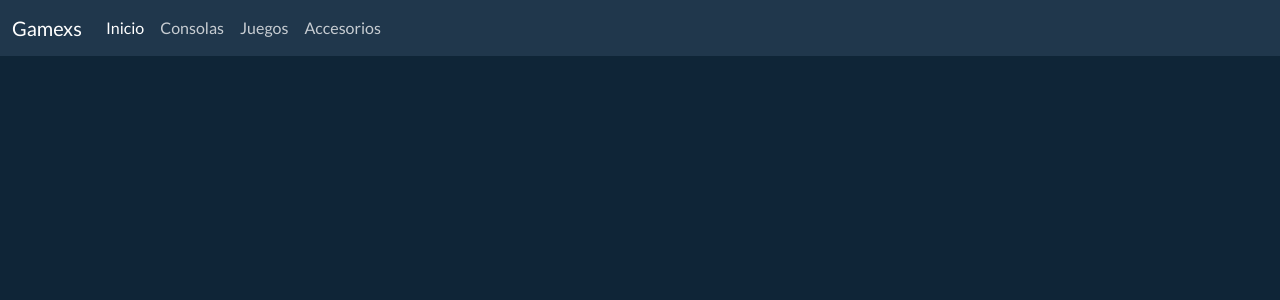
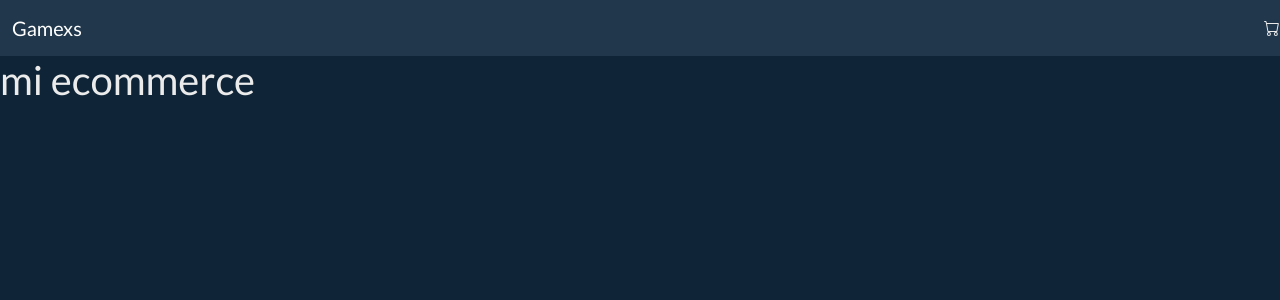
Before and after one commit to KevinEste7/IdeaEste, a React (Create React App) app in the folder my-app/: page / in a window 1280 px wide. Shown: the top 300 px of the page. Built offline with nearby package versions, Linux system fonts and the light colour scheme.

Commit message:
tercer commit

```diff
--- a/my-app/package.json
+++ b/my-app/package.json
@@ -8,6 +8,7 @@
     "@testing-library/user-event": "^13.5.0",
     "react": "^18.2.0",
     "react-dom": "^18.2.0",
+    "react-icons": "^4.4.0",
     "react-scripts": "5.0.1",
     "web-vitals": "^2.1.4"
   },
--- a/my-app/src/components/App.jsx
+++ b/my-app/src/components/App.jsx
@@ -1,36 +1,12 @@
 import './App.css';
+import ItemListContainer from './ItemListContainer';
+import NavBar from './NavBar';
 
 function App() {
   return (
-    <div className="">
-      <div>
-  <nav class="navbar navbar-expand-lg navbar-dark bg-dark">
-  <div class="container-fluid">
-    <a class="navbar-brand" href="#">Gamexs</a>
-    <button class="navbar-toggler" type="button" data-bs-toggle="collapse" data-bs-target="#navbarColor02" aria-controls="navbarColor02" aria-expanded="false" aria-label="Toggle navigation">
-<span class="navbar-toggler-icon"></span>
-    </button>
-    <div class="collapse navbar-collapse" id="navbarColor02">
-<ul class="navbar-nav me-auto">
-  <li class="nav-item">
-    <a class="nav-link active" href="#">Inicio
-      <span class="visually-hidden">(current)</span>
-    </a>
-  </li>
-  <li class="nav-item">
-    <a class="nav-link" href="#">Consolas</a>
-  </li>
-  <li class="nav-item">
-    <a class="nav-link" href="#">Juegos</a>
-  </li>
-  <li class="nav-item">
-    <a class="nav-link" href="#">Accesorios</a>
-  </li>
-</ul>
-    </div>
-  </div>
-</nav>
-</div>
+    <div>
+      <NavBar/>
+      <ItemListContainer title='mi ecommerce'/>
     </div>
   );
 }
--- /dev/null
+++ b/my-app/src/components/CardWidget.jsx
@@ -0,0 +1,10 @@
+import { BsCart } from 'react-icons/bs';
+
+
+const CardWidget = () => {
+  return (
+    <BsCart/>
+  )
+}
+
+export default CardWidget
--- /dev/null
+++ b/my-app/src/components/ItemListContainer.jsx
@@ -0,0 +1,7 @@
+const ItemListContainer = ({title}) => {
+  return (
+    <h1>{title}</h1>
+  )
+}
+
+export default ItemListContainer
--- /dev/null
+++ b/my-app/src/components/NavBar.jsx
@@ -0,0 +1,20 @@
+import CardWidget from "./CardWidget"
+const NavBar = () => {
+  return (
+    <div>
+        <div>
+  <nav class="navbar navbar-expand-lg navbar-dark bg-dark">
+  <div class="container-fluid">
+    <a class="navbar-brand" href="#">Gamexs</a>
+    <button class="navbar-toggler" type="button" data-bs-toggle="collapse" data-bs-target="#navbarColor02" aria-controls="navbarColor02" aria-expanded="false" aria-label="Toggle navigation">
+<span class="navbar-toggler-icon"></span>
+    </button>
+  </div>
+  <CardWidget/>
+</nav>
+</div>
+    </div>
+  )
+}
+
+export default NavBar
```
Also changed, not shown: 1 other file (tests, documents, lock files or other folders).
